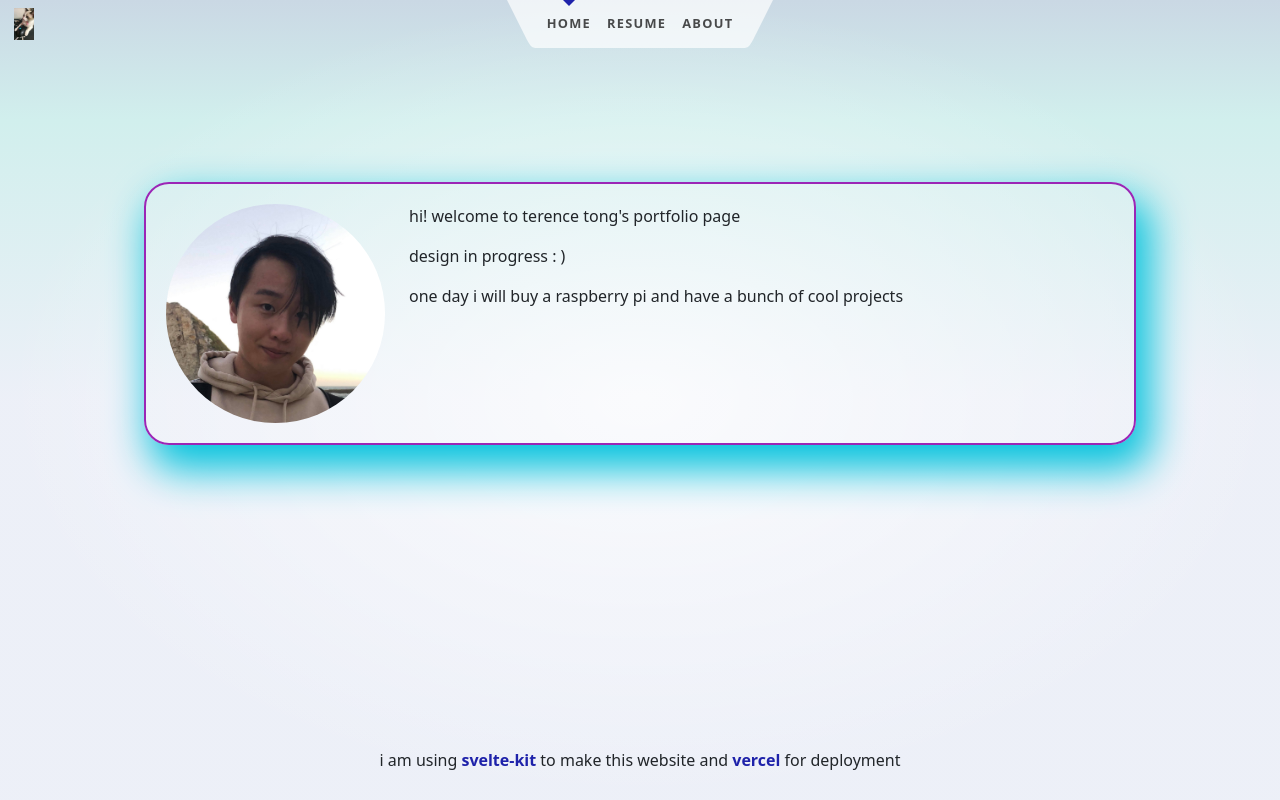
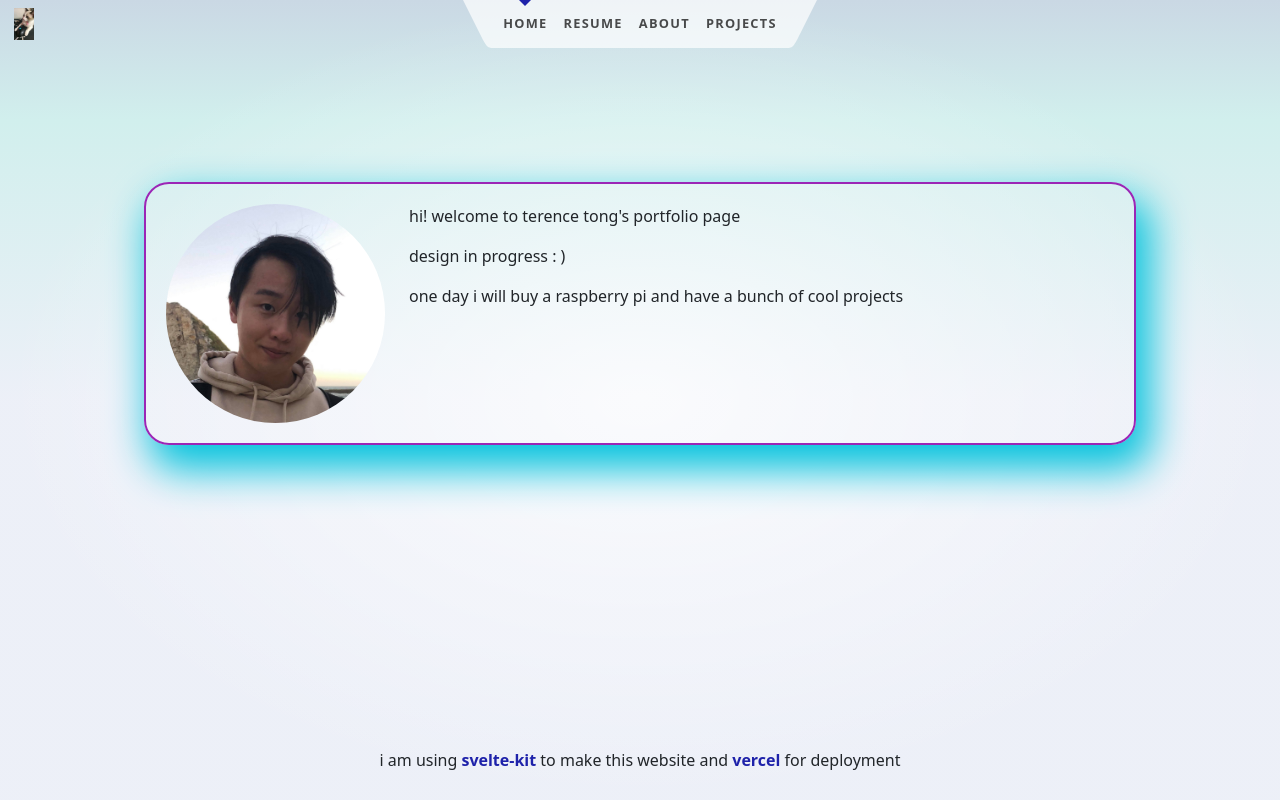
Before and after one commit to turrence/terence-portfolio, a SvelteKit app: page / in a window 1280 px wide. Built offline with nearby package versions, Linux system fonts and the light colour scheme; some icons are missing.

Commit message:
added projects to header

```diff
--- a/src/routes/Header.svelte
+++ b/src/routes/Header.svelte
@@ -1,7 +1,8 @@
 <script>
 	import { page } from '$app/stores';
 	import logo from '$lib/images/icon.png';
-	import resume from '$lib/TerenceTong_Resume.pdf';
+
+	const pathsDisplay = [['/', 'Home'], ['resume', 'Resume'], ['about', 'About'], ['projects', 'Projects']]
 </script>
 
 <header>
@@ -16,15 +17,11 @@
 			<path d="M0,0 L1,2 C1.5,3 1.5,3 2,3 L2,0 Z" />
 		</svg>
 		<ul>
-			<li aria-current={$page.url.pathname === '/' ? 'page' : undefined}>
-				<a href="/">Home</a>
-			</li>
-			<li aria-current={$page.url.pathname === '/resume' ? 'page' : undefined}>
-				<a href="/resume">Resume</a>
-			</li>
-			<li aria-current={$page.url.pathname === '/about' ? 'page' : undefined}>
-				<a href="/about">About</a>
-			</li>
+			{#each pathsDisplay as pathsDisplay}
+				<li aria-current={$page.url.pathname === pathsDisplay[0] ? 'page' : undefined}>
+					<a href={pathsDisplay[0]}>{pathsDisplay[1]}</a>
+				</li>
+			{/each}
 		</ul>
 		<svg viewBox="0 0 2 3" aria-hidden="true">
 			<path d="M0,0 L0,3 C0.5,3 0.5,3 1,2 L2,0 Z" />
```
Also changed, not shown: 1 other file (tests, documents, lock files or other folders).
